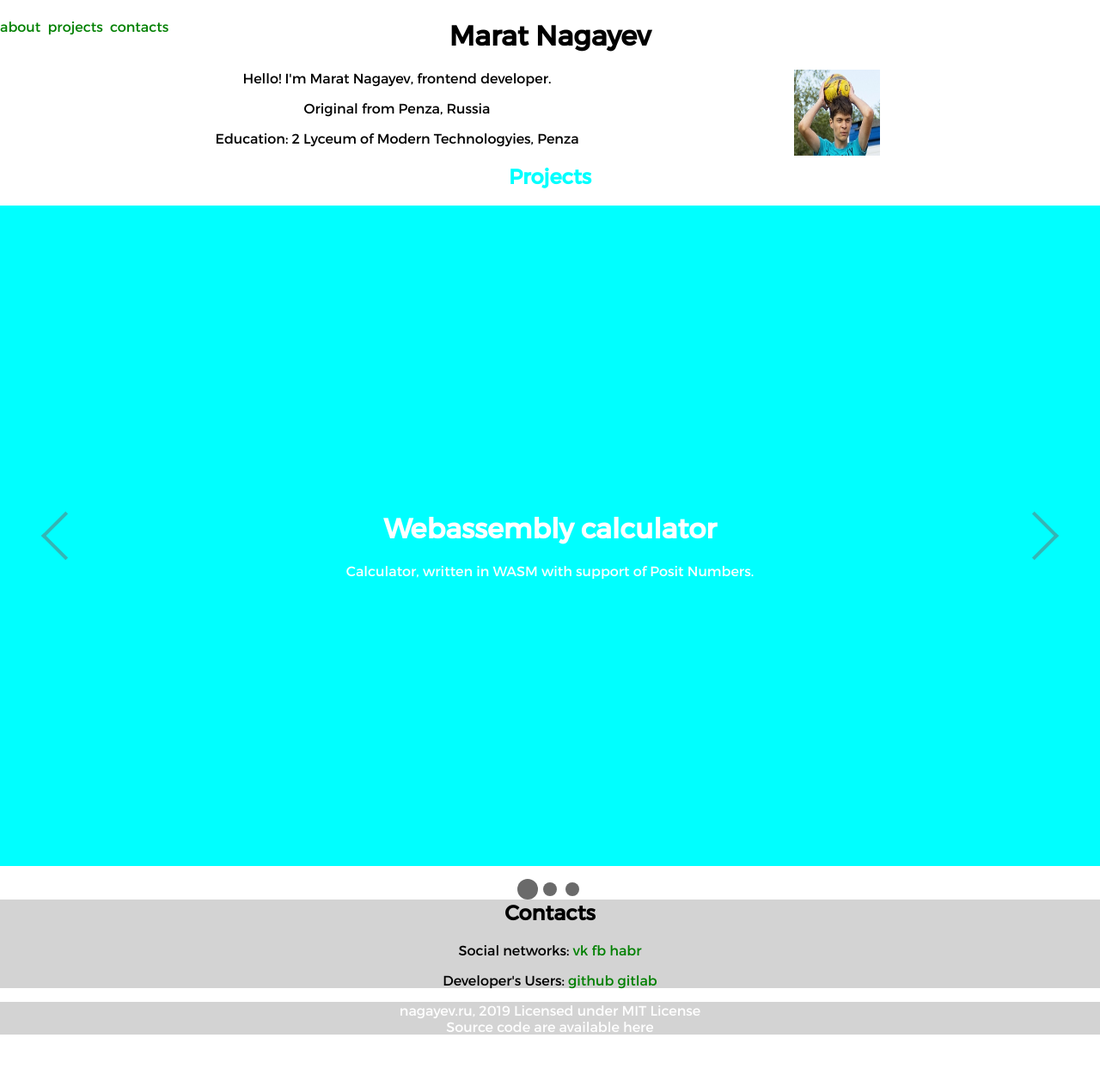
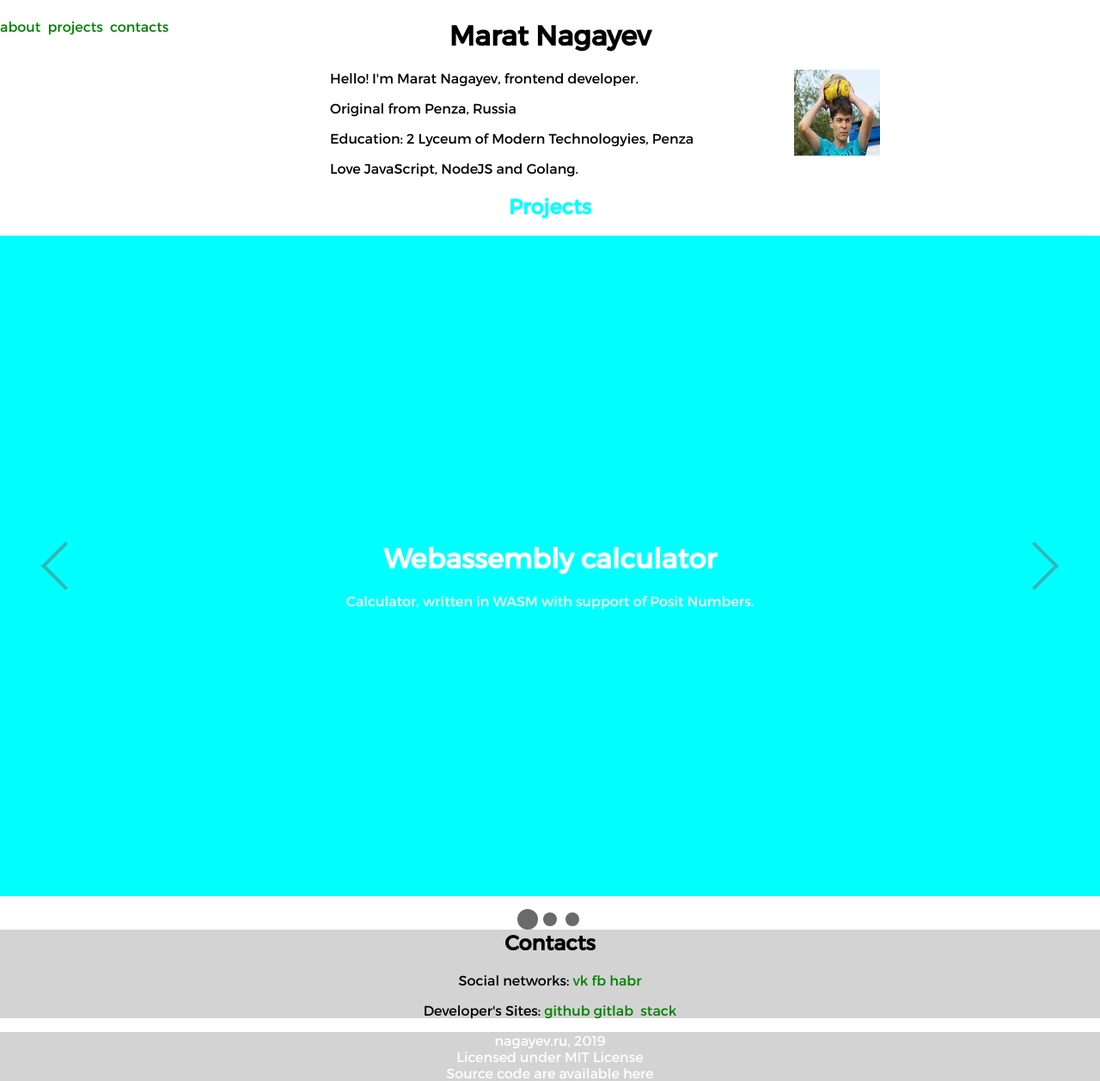
Before and after one commit to nagayev/website, a React (Create React App) app: page / in a window 1280 px wide. Shown: the whole page at 86% size. Before the commit the page ends 1203 px from the top, so only its background shows below. Built offline with nearby package versions, Linux system fonts and the light colour scheme.

Commit message:
Small fixes

```diff
--- a/src/App.css
+++ b/src/App.css
@@ -12,7 +12,10 @@
   .App-logo {
     height: 40vmin;
   }
-
+  #about{
+      text-align: left;
+      margin-left: 30%;
+  }
   #topMenu{
     position: fixed;
   }
--- a/src/App.js
+++ b/src/App.js
@@ -12,6 +12,7 @@ function User(props){
   else if(props.type==="github") url+=`github.com/${props.id}`;
   else if(props.type==="gitlab") url+=`gitlab.com/${props.id}`;
   else if(props.type==="habr") url+=`habr.com/ru/ids/${props.id}`;
+  else if(props.type==="stack") url+=`stackoverflow.com/users/8531190/${props.id}`;
   return (
     <a href={url}>{props.type}</a>
   );
@@ -35,11 +36,12 @@ function App() {
       </div>
       </div>
       <h1>Marat Nagayev</h1>
-      <img id="me" src={me} alt="" />
+      <img id="me" src={me} alt="Marat Nagayev" />
       <div id="about">
         <p>Hello! I'm Marat Nagayev, frontend developer.</p>
         <p>Original from Penza, Russia</p>
         <p>Education: 2 Lyceum of Modern Technologyies, Penza</p>
+        <p>Love JavaScript, NodeJS and Golang.</p>
       </div>
       <div id="projects">
         <Projects />
@@ -48,11 +50,12 @@ function App() {
       <div id="contacts">
         <h2>Contacts</h2>
         <p>Social networks: <User type="vk" id="bestvkhacker" /> <User type="fb" id="100010223490380" /> <User type="habr" id="enmar" /></p>
-        <p>Developer's Users: <User type="github" id="nagayev" /> <User type="gitlab" id="nagayev" /></p>
+        <p>Developer's Sites: <User type="github" id="nagayev" /> <User type="gitlab" id="nagayev" /> &nbsp;
+        <User type="stack" id="marat-nagayev" /></p>
       </div>
 
       <div id="bottom">
-      nagayev.ru, 2019
+      nagayev.ru, 2019 <br />
       Licensed under MIT License <br />
       Source code are available <a href="https://github.com/nagayev/webUser">here</a>
       </div>
--- a/src/Projects.js
+++ b/src/Projects.js
@@ -6,9 +6,7 @@ function Projects(){
   const [color,setColor] = React.useState('aqua');
   const colors = ['aqua','lightgreen','rgb(255,38,67)'];
   function handler(e){
-    console.log(e);
-    var nextSlide = (e.currentIndex==e.slides-1)?0:e.currentIndex+1; //if our slider is inf
-    setColor(colors[nextSlide]);
+    setColor(colors[e.currentIndex]);
   }
   function openGithub(project){
     window.open(`https://github.com/nagayev/${project}`);
@@ -16,7 +14,7 @@ function Projects(){
   return (
     <>
     <h2 style={{color:color}}>Projects</h2>
-    <AwesomeSlider className="slider" onTransitionStart={handler}>
+    <AwesomeSlider className="slider" onTransitionEnd={handler}>
       <div id="slideCalculator" onClick={()=>openGithub('wasm')}>
       <h1 className="header">Webassembly calculator</h1>
       Calculator, written in WASM with support of Posit Numbers.
```
